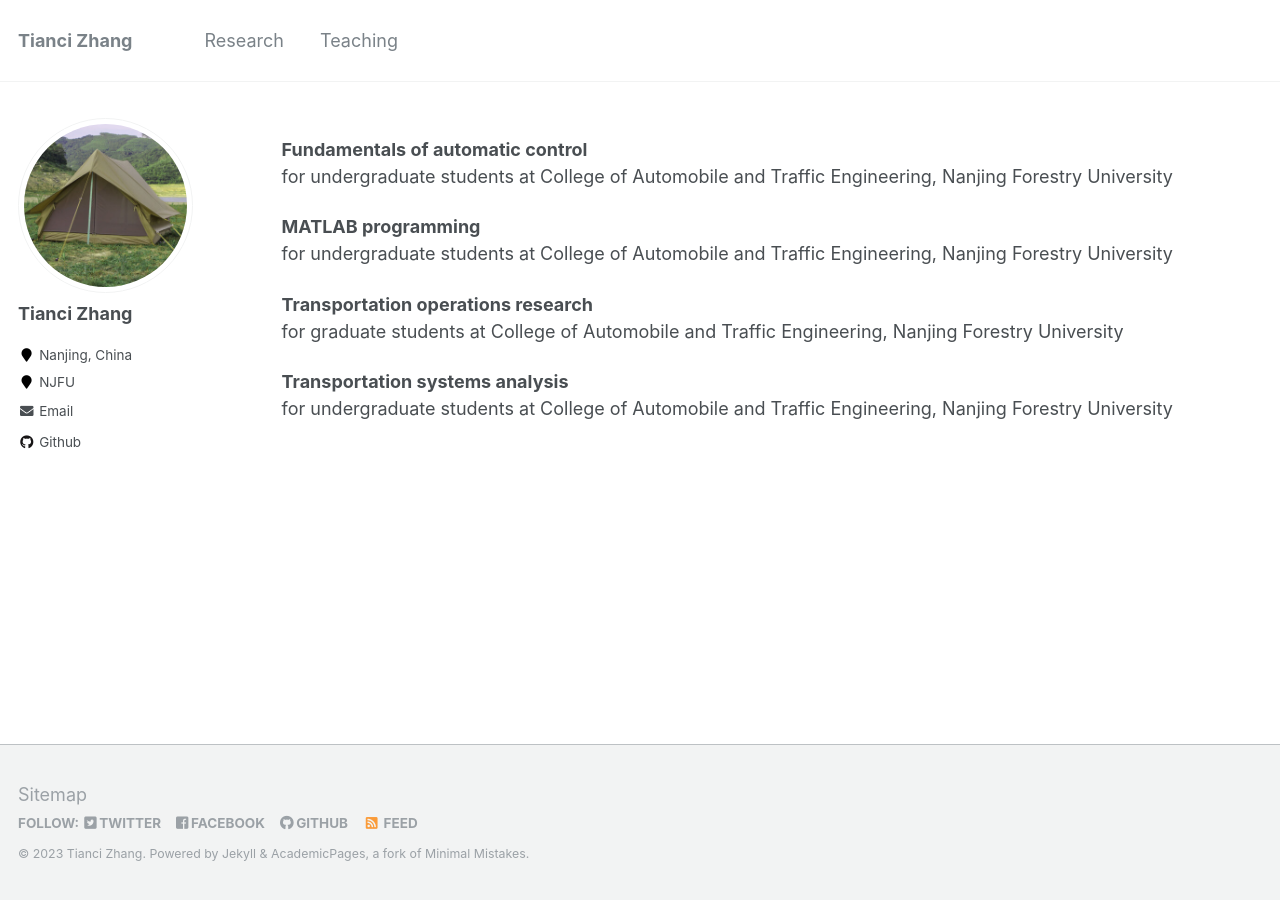
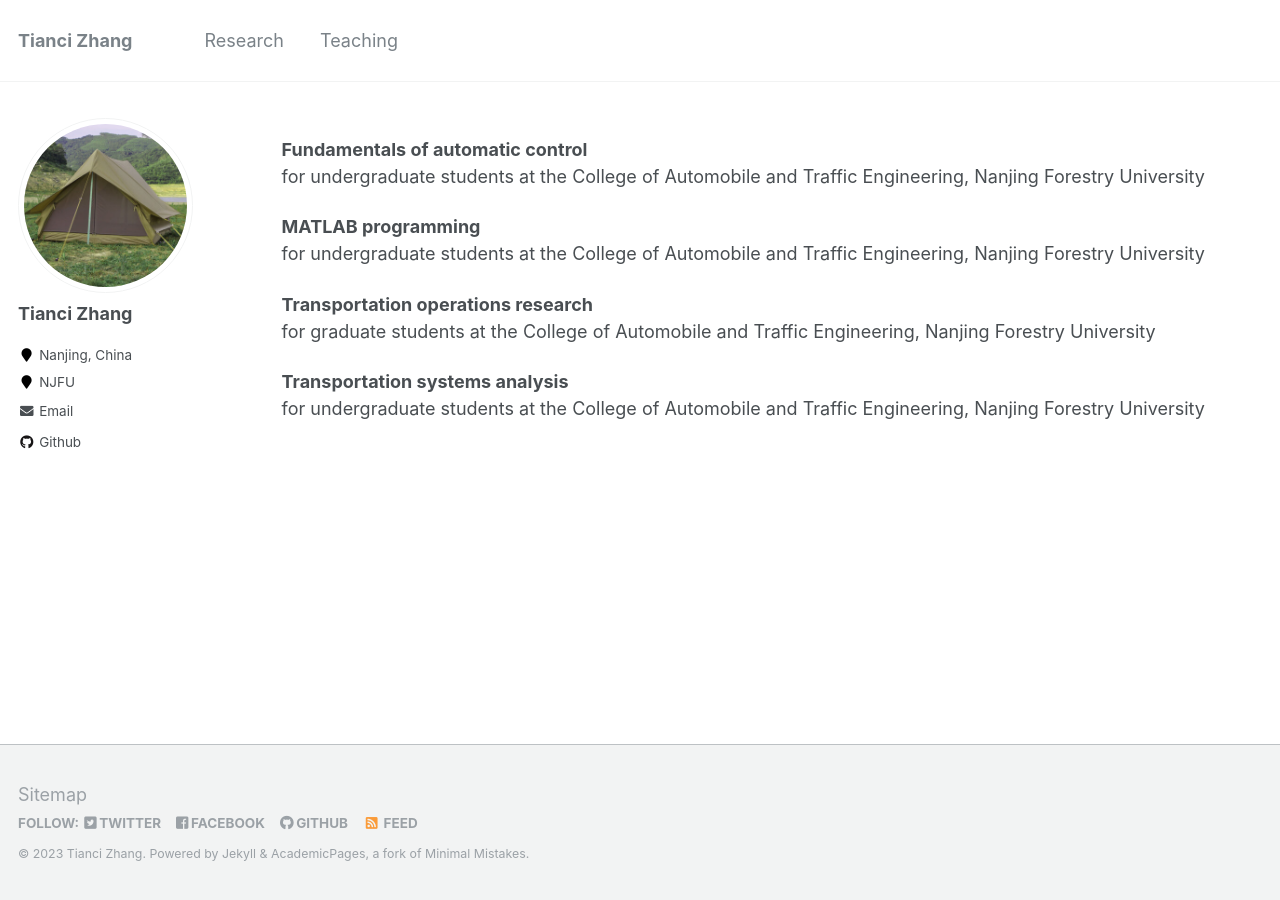
Before and after one commit to tiancivalen/tiancivalen.github.io, a Jekyll site: the page built from _pages/teaching.md, in a window 1280 px wide. Built offline with Jekyll 4.4.1, drawn with Linux system fonts in a browser that asks for light colours.

Commit message:
Update teaching.md

```diff
--- a/_pages/teaching.md
+++ b/_pages/teaching.md
@@ -7,13 +7,13 @@ author_profile: true
 
 
 **Fundamentals of automatic control**
-for undergraduate students at College of Automobile and Traffic Engineering, Nanjing Forestry University
+for undergraduate students at the College of Automobile and Traffic Engineering, Nanjing Forestry University
 
 **MATLAB programming**
-for undergraduate students at College of Automobile and Traffic Engineering, Nanjing Forestry University
+for undergraduate students at the College of Automobile and Traffic Engineering, Nanjing Forestry University
 
 **Transportation operations research**
-for graduate students at College of Automobile and Traffic Engineering, Nanjing Forestry University
+for graduate students at the College of Automobile and Traffic Engineering, Nanjing Forestry University
 
 **Transportation systems analysis**
-for undergraduate students at College of Automobile and Traffic Engineering, Nanjing Forestry University
+for undergraduate students at the College of Automobile and Traffic Engineering, Nanjing Forestry University
```
